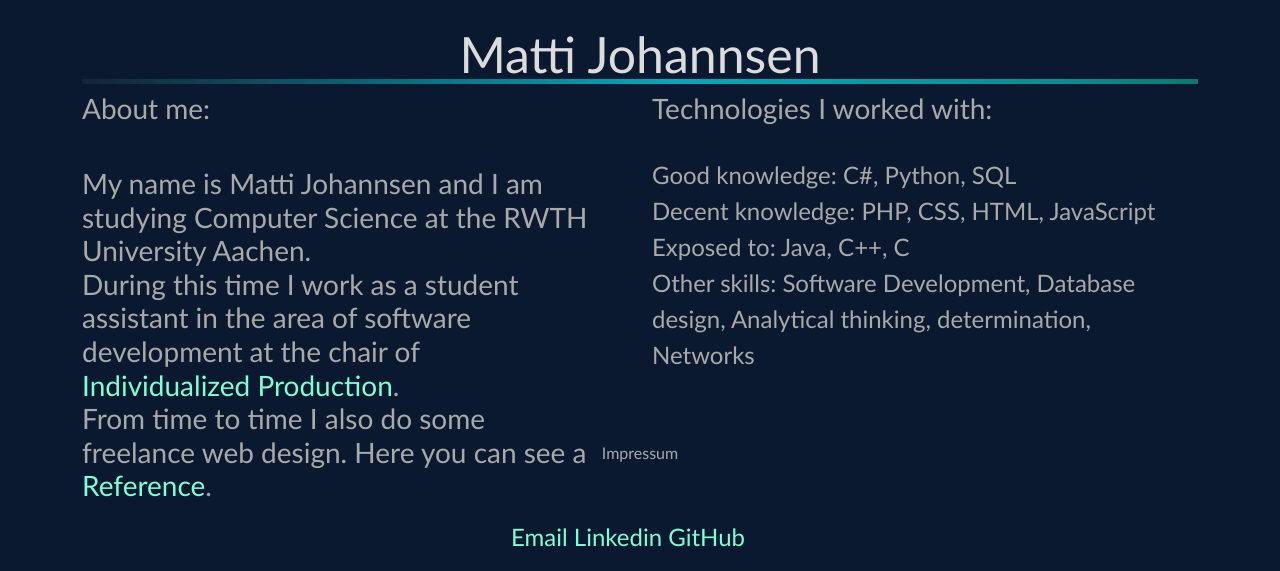
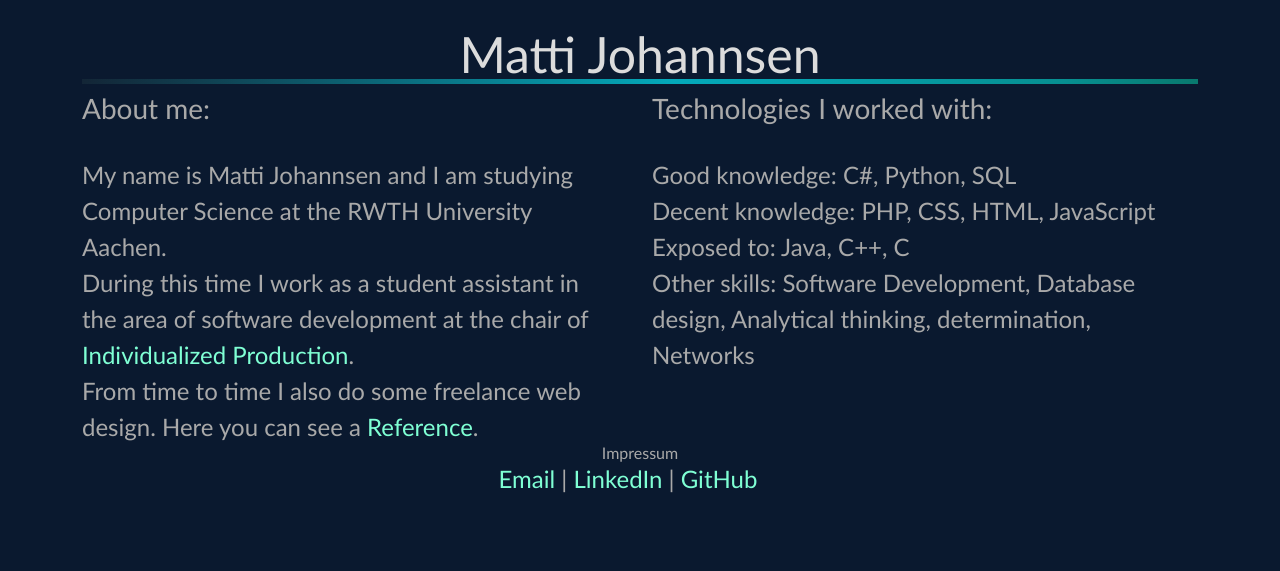
Before and after one commit to Makjster/personal-website, a PHP site: page / in a window 1280 px wide. Shown: the part 335-906 px from the top of the page. After the commit the page ends 828 px from the top, so only its background shows below. Run offline with PHP 8.4, Linux system fonts and the light colour scheme.

Commit message:
Minor fixes

```diff
--- a/index.html
+++ b/index.html
@@ -20,14 +20,15 @@
 
 </div>
     <div class="row">
-        <div class="col"
-    <p><h3>About me:<h3><br>
+        <div class="col-md">
+     <h3>About me:</h3><br>
+    <p>
         My name is Matti Johannsen and I am studying Computer Science at the RWTH University Aachen.<br>
         During this time I work as a student assistant in the area of software development at the chair of <a href="https://www.ip.rwth-aachen.de/" target="_blank">Individualized Production</a>.<br>
         From time to time I also do some freelance web design. Here you can see a <a href="https://annegretbleisteiner.de/" target="_blank">Reference</a>.<br>
     </p>
     </div>
-    <div class="col px-md-5">
+    <div class="col-md px-md-5">
         <h3>Technologies I worked with:</h3><br>
         <p>
             Good knowledge: C#, Python, SQL <br>
@@ -38,11 +39,11 @@
     </div>
     <div class="row">
         <p style="text-align: center">
-            <a href="mailto:Matti.Johannsen@gmx.de">Email</a> <a href="https://www.linkedin.com/in/matti-johannsen-9950871b3/" target="_blank">Linkedin</a> <a href="https://github.com/Makjster" target="_blank">GitHub</a>
+            <a href="mailto:Matti.Johannsen@gmx.de">Email</a> | <a href="https://www.linkedin.com/in/matti-johannsen-9950871b3/" target="_blank">LinkedIn</a> | <a href="https://github.com/Makjster" target="_blank">GitHub</a>
         </p>
     </div>
 </div>
-
+</div>
 <div class="footer"><a href="impressum.html">Impressum</div>
 </body>
 </html>
```
Also changed, not shown: css/main.css (line endings or trailing spaces).
